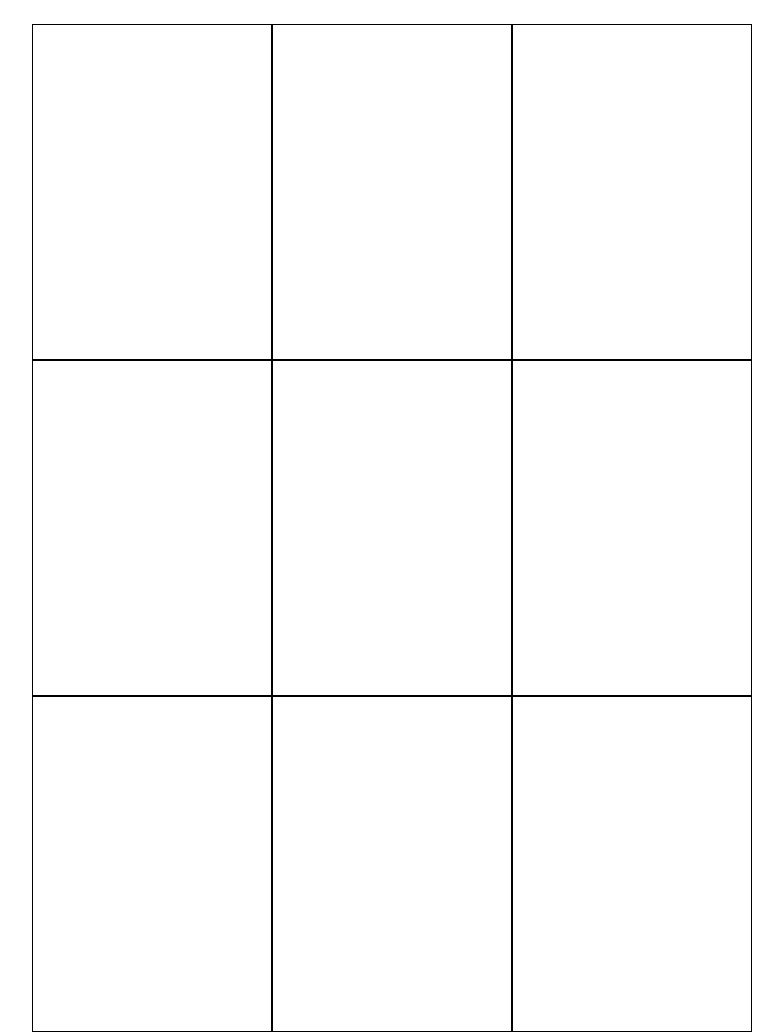
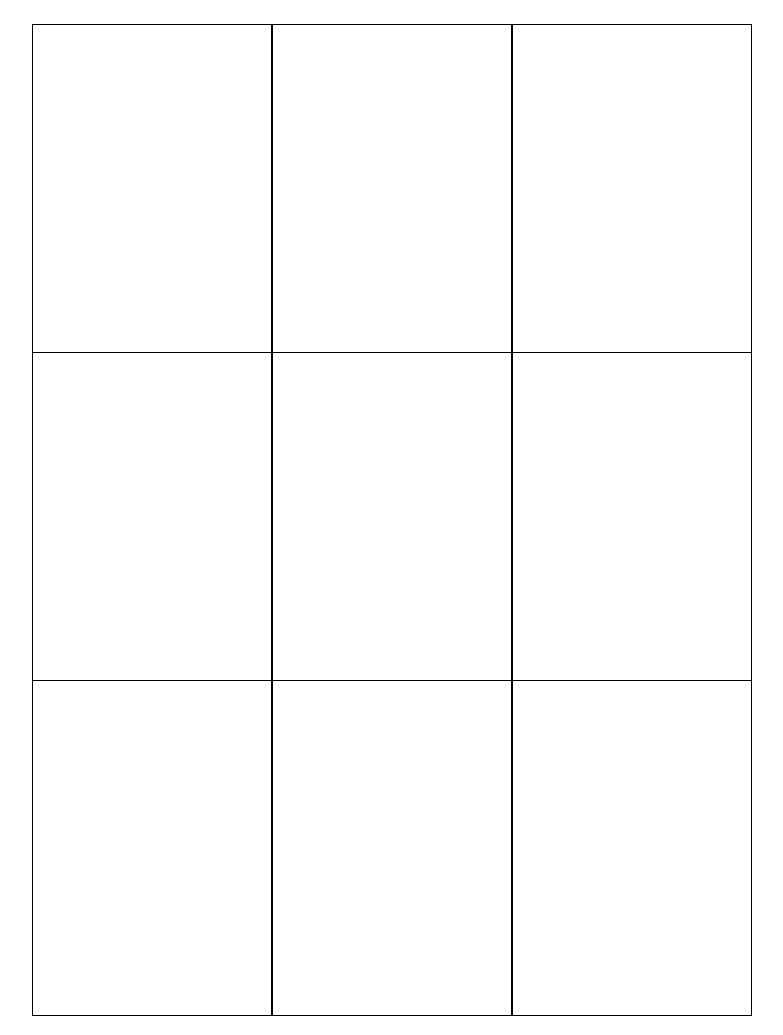
Before and after one commit to TheDudeFromCI/TradingCardLayout, a plain HTML site: page index.html in a window 1280 px wide. Shown: the whole page, without its empty margins (16-799 px from the left). Drawn offline with Linux system fonts and the light colour scheme.

Commit message:
Removed bottom cutoff on certain printers.
Signed-off-by: TheDudeFromCI <thedudefromci@gmail.com>

```diff
--- a/index.css
+++ b/index.css
@@ -14,20 +14,20 @@ div, document, body, img {
 #content {
     width: 8.5in;
     height: 11in;
-
-    display: flex;
-    align-items: center;
-    justify-content: center;
 }
 
 #cardlist {
     display: grid;
 
-    width: 7.5;
-    height: 10.5;
+    margin-top: 0.25in;
+    margin-left: 0.5in;
+    margin-right: 0.5in;
+    margin-bottom: 0.5in;
+
+    padding: 0in;
 
     grid-template-columns: 2.5in 0in 2.5in 0in 2.5in;
-    grid-template-rows: 3.5in 0in 3.5in 0in 3.5in;
+    grid-template-rows: 3.415in 0in 3.415in 0in 3.415in;
 }
 
 img {
```
